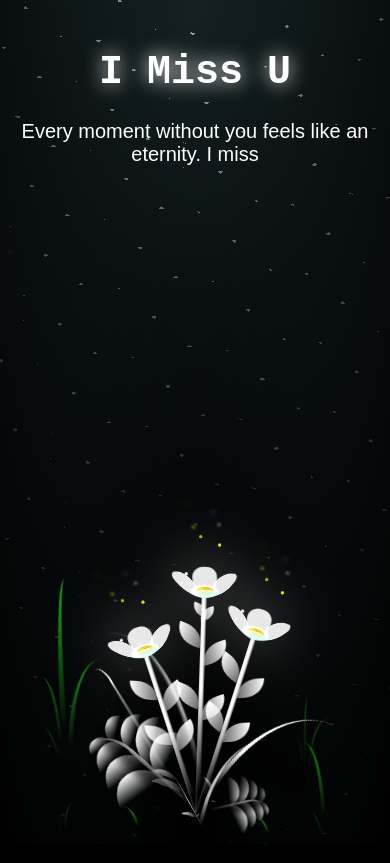
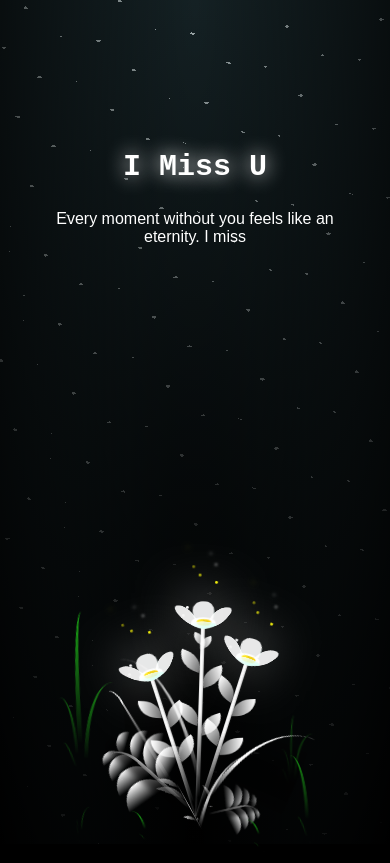
Before and after one commit to rochmadqolim/gift-to-selia, a plain HTML site: page flower.html in a window 390 px wide. Drawn offline with Linux system fonts and the light colour scheme.

Commit message:
set timeout and mobile view

```diff
--- a/css/style.css
+++ b/css/style.css
@@ -26,11 +26,11 @@
 
 .message {
   position: absolute;
-  width: 100%;
+  width: 80%;
   text-align: center;
   margin-top: 120px;
   top: 0;
-  left: 0;
+  left: 10%;
   color: white;
   font-family: Arial, sans-serif;
   font-size: 20px;
@@ -47,6 +47,45 @@ body {
   perspective: 1000px;
 }
 
+.flowers {
+  position: relative;
+  transform: scale(0.7);
+}
+
+/* Media queries for responsiveness */
+@media (max-width: 768px) {
+  .title {
+    position: absolute;
+    margin-top: 150px;
+    font-size: 30px;
+    position: absolute;
+    width: 100%;
+    text-align: center;
+    top: 0;
+    left: 0;
+    color: white;
+    font-family: 'Courier New', Courier, monospace;
+    text-shadow: 0px 0px 20px white;
+  }
+
+  .message {
+    font-size: 16px;
+    margin-top: 210px;
+    position: absolute;
+    width: 80%;
+    left: 10%;
+    text-align: center;
+    color: white;
+    font-family: Arial, sans-serif;
+    transition: opacity 1s ease-in-out;
+  }
+
+  .flowers {
+    transform: scale(0.8);
+  }
+}
+
+
 .night {
   position: fixed;
   left: 50%;
@@ -60,8 +99,7 @@ body {
 
 .flowers {
   position: relative;
-  transform: scale(0.8);
-  /* bottom: 20%; */
+  transform: scale(0.7);
 }
 
 .flower {
--- a/js/main.js
+++ b/js/main.js
@@ -13,7 +13,7 @@ window.onload = () => {
         if (titleIndex < titles.length) {
             titleElement.innerHTML += titles[titleIndex];
             titleIndex++;
-            setTimeout(appendTitle, 100);
+            setTimeout(appendTitle, 100); // 300ms delay
         } else {
             setTimeout(appendMessage, 500);
         }
```
